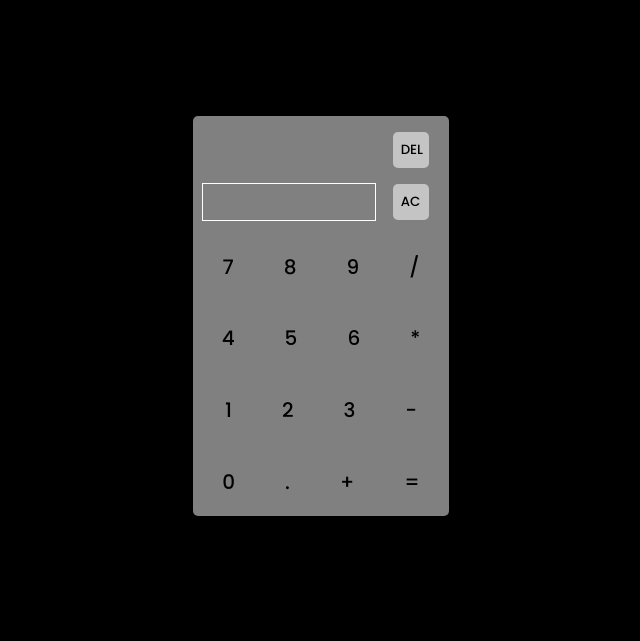
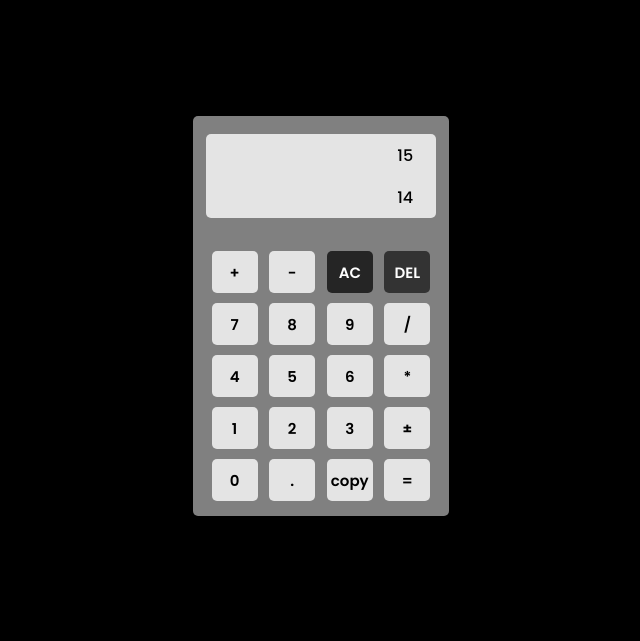
Before and after one commit to RamejaAyush/Improved_Calculator, a plain HTML site: page index.html in a window 1280 px wide. Shown: the part 84-725 px from the top of the page, without its empty margins (319-959 px from the left). Drawn offline with Linux system fonts and the light colour scheme.

Commit message:
new design is added

```diff
--- a/app.js
+++ b/app.js
@@ -2,7 +2,7 @@ const numbers = document.querySelectorAll('.number');
 const operands = document.querySelectorAll('.operand');
 const equalBtn = document.querySelector('.equal');
 const del = document.querySelector('.del');
-const allClear = document.querySelector('.all-clear');
+const allClear = document.querySelector('.allClear');
 const value1 = document.querySelector('.firstValue');
 const value2 = document.querySelector('.secondValue');
 
@@ -19,3 +19,15 @@ class Calculator {
  getDisplayNumber() {}
  updateDisplay() {}
 }
+
+numbers.forEach((number) =>
+ number.addEventListener('click', () => {
+  console.log(`${number.innerHTML} is clicked`);
+ })
+);
+
+operands.forEach((operand) =>
+ operand.addEventListener('click', () => {
+  console.log(`${operand.innerHTML} operand is clicked`);
+ })
+);
--- a/index.html
+++ b/index.html
@@ -14,40 +14,82 @@
 
   <main>
    <div class="cal-wrapper">
-    <div class="firstLine">
-     <div class="display">
-      <div class="firstValue"></div>
-      <div class="secondValue"></div>
-     </div>
-     <div class="button">
-      <button class="del">DEL</button>
-      <button class="all-clear">AC</button>
+    <div class="top-section">
+     <div class="output">
+      <div class="firstValue">15</div>
+      <div class="secondValue">14</div>
      </div>
     </div>
-    <div class="mid-line">
-     <div class="line1 row">
+    <div class="bottom-section">
+     <div class="row">
+      <div class="ele">
+       <button class="operand">+</button>
+      </div>
+      <div class="ele">
+       <button class="operand">-</button>
+      </div>
+      <div class="ele">
+       <button class="allClear">AC</button>
+      </div>
+      <div class="ele">
+       <button class="del">DEL</button>
+      </div>
+     </div>
+     <div class="row">
+      <div class="ele">
        <button class="number">7</button>
+      </div>
+      <div class="ele">
        <button class="number">8</button>
+      </div>
+      <div class="ele">
        <button class="number">9</button>
+      </div>
+      <div class="ele">
        <button class="operand">/</button>
       </div>
-     <div class="line2 row">
+     </div>
+     <div class="row">
+      <div class="ele">
        <button class="number">4</button>
+      </div>
+      <div class="ele">
        <button class="number">5</button>
+      </div>
+      <div class="ele">
        <button class="number">6</button>
+      </div>
+      <div class="ele">
        <button class="operand">*</button>
       </div>
-     <div class="line3 row">
+     </div>
+     <div class="row">
+      <div class="ele">
        <button class="number">1</button>
+      </div>
+      <div class="ele">
        <button class="number">2</button>
+      </div>
+      <div class="ele">
        <button class="number">3</button>
-      <button class="operand">-</button>
       </div>
-     <div class="line4 row">
+      <div class="ele">
+       <button class="changeValue">±</button>
+      </div>
+     </div>
+     <div class="row">
+      <div class="ele">
        <button class="number">0</button>
+      </div>
+      <div class="ele">
        <button class="number">.</button>
-      <button class="operand">+</button>
+      </div>
+      <div class="ele">
+       <button class="copy">copy</button>
+      </div>
+      <div class="ele">
        <button class="equal">=</button>
+      </div>
      </div>
     </div>
    </div>
--- a/style.css
+++ b/style.css
@@ -27,15 +27,6 @@ header {
  place-items: center;
 }
 
-button {
- border: none;
- cursor: pointer;
- font-family: 'Poppins', sans-serif;
- border-radius: 5px;
- background-color: #c4c4c4;
- transition: all 100ms ease-in-out;
-}
-
 main {
  width: 100%;
  height: 80vh;
@@ -53,69 +44,83 @@ main .cal-wrapper {
  flex-direction: column;
 }
 
-main .cal-wrapper .firstLine {
+.cal-wrapper .top-section {
  width: 100%;
  height: 30%;
- display: flex;
+ display: grid;
+ place-items: center;
+ border-radius: 5px;
 }
 
-main .cal-wrapper .firstLine .display {
- width: 75%;
- height: 100%;
+.cal-wrapper .top-section .output {
+ width: 90%;
+ height: 70%;
+ background-color: #e4e4e4;
+ border-radius: 5px;
+ display: flex;
+ flex-direction: column;
+}
+
+.cal-wrapper .top-section .output .firstValue,
+.cal-wrapper .top-section .output .secondValue {
+ color: black;
+ width: 90%;
+ height: 50%;
+ display: flex;
+ justify-content: flex-end;
+ align-items: center;
+}
+
+.cal-wrapper .bottom-section {
+ width: 100%;
+ height: 70%;
+ border-radius: 5px;
  display: flex;
  flex-direction: column;
  justify-content: center;
  align-items: center;
- gap: 15px;
-}
-
-main .cal-wrapper .firstLine .display .firstValue,
-main .cal-wrapper .firstLine .display .secondValue {
- width: 90%;
- height: 30%;
- cursor: none;
-}
-
-main .cal-wrapper .firstLine .display .secondValue {
- border: 1px solid white;
-}
-
-main .cal-wrapper .firstLine .button {
- position: relative;
- width: 20%;
- height: 100%;
- display: flex;
- flex-direction: column;
- justify-content: space-evenly;
- align-items: center;
-}
-
-main .cal-wrapper .firstLine .button button {
- width: 70%;
- padding: 8px;
-}
-
-main .cal-wrapper .mid-line {
- width: 100%;
- height: 70%;
- display: flex;
- flex-direction: column;
  gap: 10px;
 }
 
-main .cal-wrapper .mid-line .row {
- width: 100%;
- height: 22%;
+.cal-wrapper .bottom-section .row {
+ width: 90%;
+ height: 15%;
  display: flex;
- align-items: center;
- gap: 30px;
- justify-content: center;
+ justify-content: space-around;
 }
 
-main .cal-wrapper .mid-line .row button {
- padding: 0.5em;
- background-color: transparent;
- font-size: 20px;
+.cal-wrapper .bottom-section .row .ele {
+ width: 20%;
+ height: 100%;
+ border-radius: 5px;
+}
+
+.cal-wrapper .bottom-section .row .ele button {
+ width: 100%;
+ height: 100%;
+ cursor: pointer;
+ border: none;
+ border-radius: 5px;
+ font-weight: 600;
+ font-size: 15px;
+ font-family: 'Poppins', sans-serif;
+ background-color: #e4e4e4;
+ transition: all 150ms ease-in-out;
+}
+
+.cal-wrapper .bottom-section .row .ele button:hover {
+ background-color: #c9c9c9;
+ transform: translate(+5%, -5%);
+ box-shadow: -3px 3px 0px black;
+}
+
+.del {
+ background-color: rgb(51, 51, 51) !important;
+ color: white;
+}
+.allClear {
+ background-color: rgb(37, 37, 37) !important;
+ color: white;
 }
 
 footer {
```
Lines whose indentation alone changed are shown as unchanged.
